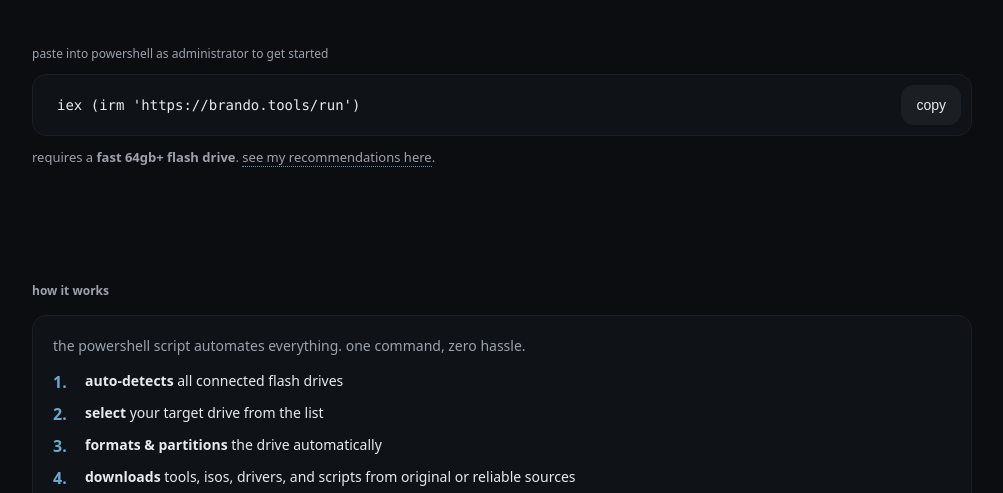
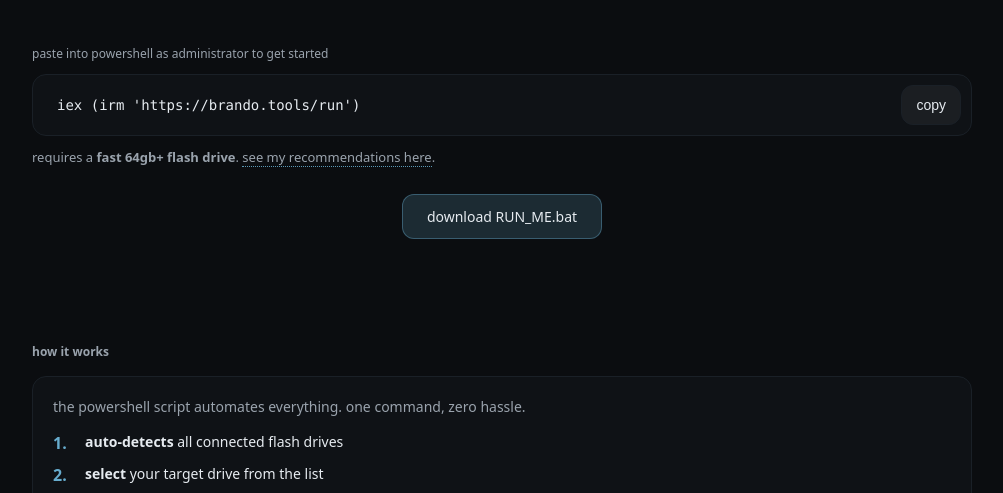
Before and after one commit to brand-o/brando.tools, a plain HTML site: page index.html in a window 1280 px wide. Shown: the part 257-750 px from the top of the page, without its empty margins (138-1141 px from the left). Drawn offline with Linux system fonts and the light colour scheme.

Commit message:
Add RUN_ME.bat launcher with download button on website

```diff
--- a/index.html
+++ b/index.html
@@ -67,7 +67,7 @@
       <p class="subtitle">a clean no‑nonsense flash drive installer packed with installers, tools, utilities, and scripts in a nice all‑in‑one automated package.</p>
       <p class="cmdhint">paste into powershell as administrator to get started</p>
       <div class="cmdbar" id="cmdbar"><input id="cmd" readonly value="iex (irm 'https://brando.tools/run')"><button class="btn" id="copy">copy</button></div>
-      <p class="note">requires a <strong>fast 64gb+ flash drive</strong>. <a href="#drives" class="plain" id="flash-link">see my recommendations here</a>.</p>
+      <p class="note">requires a <strong>fast 64gb+ flash drive</strong>. <a href="#drives" class="plain" id="flash-link">see my recommendations here</a>.</p><p style="margin-top:16px;text-align:center"><a href="RUN_ME.bat" download class="btn" style="display:inline-block;padding:12px 24px;text-decoration:none;background:rgba(125,211,252,.15);border-color:rgba(125,211,252,.3)"> download RUN_ME.bat</a></p>
     </main>
 
     <section id="features" style="margin-top:48px">
```
Also changed, not shown: 1 other file.
